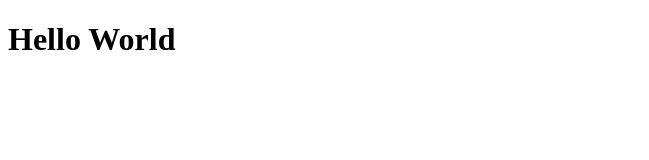
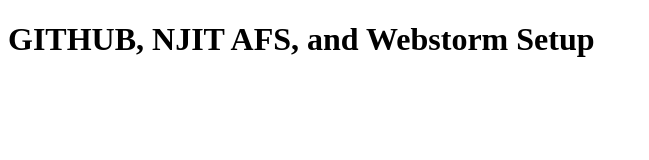
Before and after one commit to GhostRiderGolden/IS117_Homework1, a plain HTML site: page index.html in a window 1280 px wide. Shown: the whole page, without its empty margins (0-649 px from the left). Drawn offline with Linux system fonts and the light colour scheme.

Commit message:
Hello World

```diff
--- a/index.html
+++ b/index.html
@@ -2,9 +2,9 @@
 <html land = "em">
 <head>
     <meta charset = "UTF-8">
-    <title>Title</title>
+    <title>Homework1</title>
 </head>
 <body>
-<h1>Hello World</h1>
+<h1>GITHUB, NJIT AFS, and Webstorm Setup</h1>
 </body>
 </html>
```
